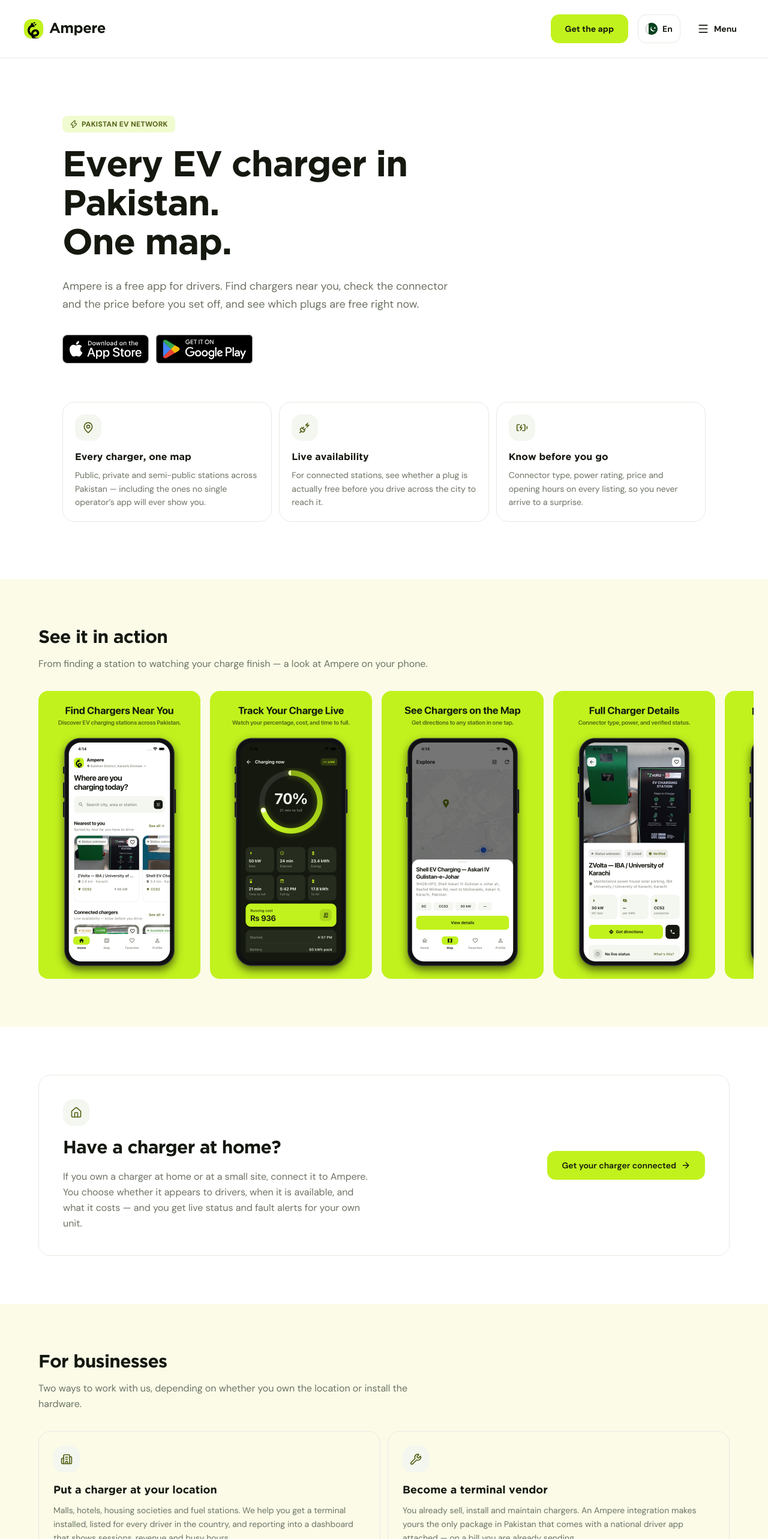
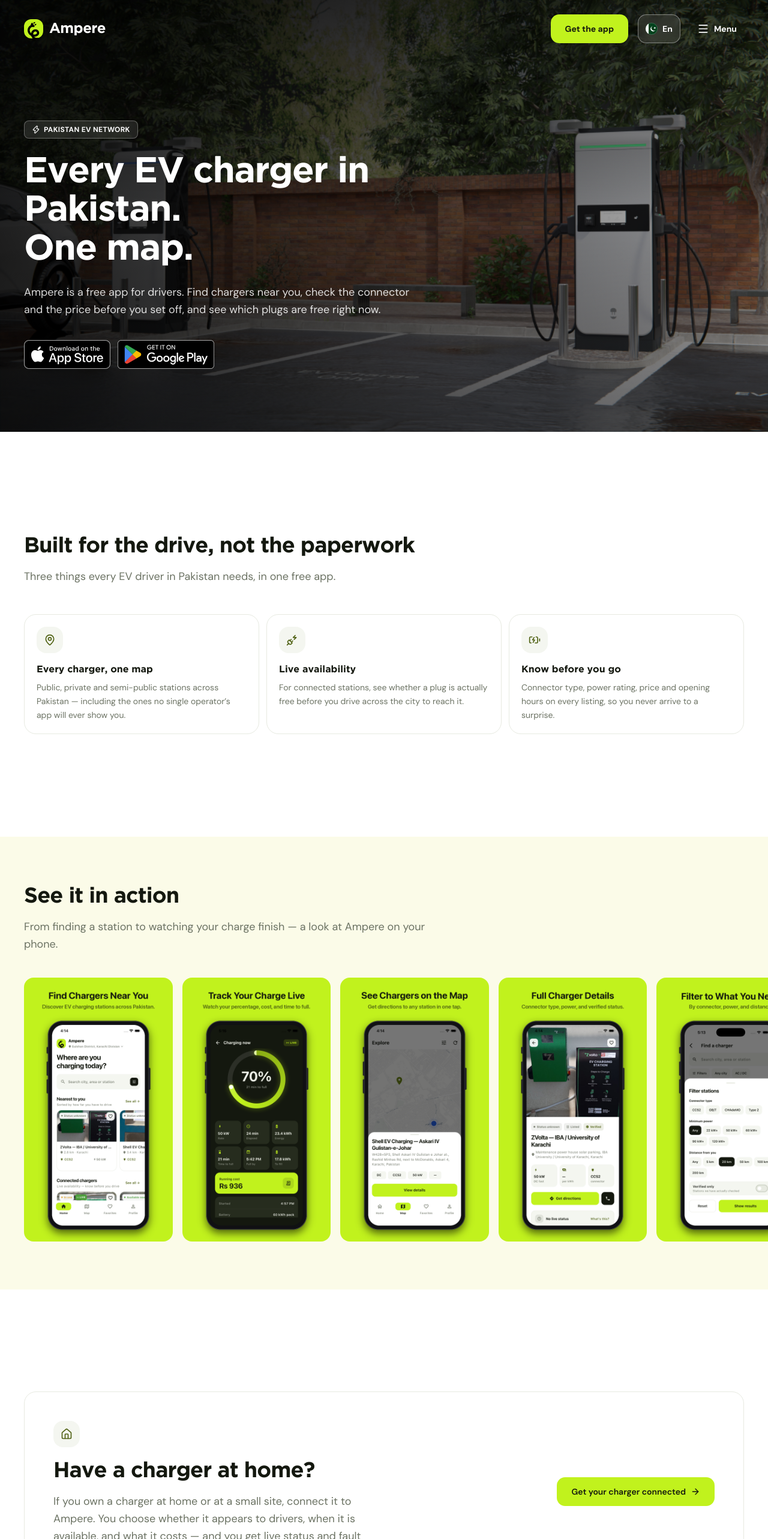
Before and after one commit to amperepakistan/EVCHARGE-nextjs, a Next.js app: page / in a window 1280 px wide. Shown: the top 2566 px of the page at 60% size. Built offline with nearby package versions, Linux system fonts and the light colour scheme.

Commit message:
landing page

```diff
--- a/app/page.tsx
+++ b/app/page.tsx
@@ -9,6 +9,7 @@
   Wrench,
   Zap,
 } from 'lucide-react';
+import { Section } from '@/components/ui/section';
 import { SiteFooter } from '@/components/ui/site-footer';
 import { SiteHeader } from '@/components/ui/site-header';
 import { StoreBadges } from '@/components/ui/store-badges';
@@ -70,35 +71,63 @@
 export default function HomePage() {
   return (
     <div className="bg-background flex min-h-screen flex-col">
-      <SiteHeader />
+      <SiteHeader overlay />
 
       <main className="flex-1">
-        {/* ---- Drivers ------------------------------------------------- */}
-        <section
-          id="drivers"
-          className="mx-auto w-full max-w-6xl scroll-mt-28 px-6 py-16 md:px-10 md:py-24"
-        >
+        {/* ---- Hero ---------------------------------------------------- */}
+        <section className="relative flex min-h-[600px] w-full items-center overflow-hidden md:aspect-[16/9] md:min-h-0">
+          <Image
+            src="/hero-image.png"
+            alt=""
+            fill
+            priority
+            sizes="100vw"
+            className="object-cover"
+          />
+
+          {/* Two scrims, not one. The horizontal pass buys contrast for the
+              copy column against a bright daylight photo; the vertical pass
+              darkens the top strip so the transparent header's white logo and
+              menu stay legible before any scroll happens. */}
+          <div className="absolute inset-0 bg-gradient-to-r from-black/85 via-black/55 to-black/20" />
+          <div className="absolute inset-0 bg-gradient-to-b from-black/60 via-transparent to-black/30" />
+
+          <div className="relative mx-auto w-full max-w-7xl px-6 pt-28 pb-16 md:px-10 md:pt-24 md:pb-0">
             <div className="max-w-3xl">
-            <span className="rounded-tag bg-primary-light text-primary-800 inline-flex items-center gap-1.5 px-3 py-1.5 text-xs font-bold tracking-wide uppercase">
+              <span className="rounded-tag inline-flex items-center gap-1.5 border border-white/30 bg-white/10 px-3 py-1.5 text-xs font-bold tracking-wide text-white uppercase backdrop-blur-sm">
                 <Zap className="size-3.5" />
                 Pakistan EV network
               </span>
 
-            <h1 className="font-heading text-text-primary mt-6 text-4xl leading-[1.08] font-bold tracking-tight sm:text-5xl lg:text-6xl">
+              <h1 className="font-heading mt-6 text-4xl leading-[1.08] font-bold tracking-tight text-white sm:text-5xl lg:text-6xl">
                 Every EV charger in Pakistan.
                 <br />
                 One map.
               </h1>
 
-            <p className="text-text-secondary mt-6 max-w-2xl text-lg leading-relaxed">
-              Ampere is a free app for drivers. Find chargers near you, check the connector
-              and the price before you set off, and see which plugs are free right now.
+              <p className="mt-6 max-w-2xl text-lg leading-relaxed text-white/85">
+                Ampere is a free app for drivers. Find chargers near you, check the
+                connector and the price before you set off, and see which plugs are free
+                right now.
               </p>
 
               <StoreBadges className="mt-9" />
             </div>
+          </div>
+        </section>
 
-          <div className="mt-16 grid gap-3 md:grid-cols-3">
+        {/* ---- Drivers ------------------------------------------------- */}
+        <Section id="drivers">
+          <div className="max-w-3xl">
+            <h2 className="font-heading text-text-primary text-3xl font-bold tracking-tight sm:text-4xl">
+              Built for the drive, not the paperwork
+            </h2>
+            <p className="text-text-secondary mt-4 max-w-2xl text-lg leading-relaxed">
+              Three things every EV driver in Pakistan needs, in one free app.
+            </p>
+          </div>
+
+          <div className="mt-12 grid gap-3 md:grid-cols-3">
             {DRIVER_FEATURES.map(({ icon: Icon, title, description }) => (
               <div key={title} className="rounded-card border-border border p-5">
                 <span className="rounded-image bg-surface-muted text-primary-800 flex size-11 items-center justify-center">
@@ -113,23 +142,19 @@
               </div>
             ))}
           </div>
-        </section>
+        </Section>
 
         {/* ---- Screenshots ----------------------------------------------- */}
-        <section
-          id="screenshots"
-          className="bg-canvas scroll-mt-24 px-6 py-16 md:px-10 md:py-20"
-        >
-          <div className="mx-auto max-w-6xl">
-            <h2 className="font-heading text-text-primary text-2xl font-bold tracking-tight sm:text-3xl">
+        <Section id="screenshots" tone="canvas">
+          <h2 className="font-heading text-text-primary text-3xl font-bold tracking-tight sm:text-4xl">
             See it in action
           </h2>
-            <p className="text-text-secondary mt-3 max-w-2xl leading-relaxed">
+          <p className="text-text-secondary mt-4 max-w-2xl text-lg leading-relaxed">
             From finding a station to watching your charge finish — a look at Ampere on
             your phone.
           </p>
 
-            <div className="-mx-6 mt-8 flex gap-4 overflow-x-auto px-6 md:-mx-10 md:px-10">
+          <div className="-mx-6 mt-10 flex gap-4 overflow-x-auto px-6 md:-mx-10 md:px-10">
             {SCREENSHOTS.map((file) => (
               <Image
                 key={file}
@@ -138,28 +163,26 @@
                 width={1080}
                 height={1920}
                 sizes="(min-width: 640px) 270px, 236px"
-                  className="h-[420px] w-auto shrink-0 rounded-2xl sm:h-[480px]"
+                className="h-[420px] w-auto shrink-0 rounded-2xl sm:h-[440px]"
               />
             ))}
           </div>
-          </div>
-        </section>
+        </Section>
 
         {/* ---- Home charger owners ------------------------------------- */}
-        <section id="home-charger" className="scroll-mt-24 px-6 py-16 md:px-10 md:py-20">
-          <div className="mx-auto max-w-6xl">
-            <div className="rounded-card border-border grid gap-8 border p-8 md:grid-cols-2 md:items-center md:p-10">
+        <Section id="home-charger">
+          <div className="rounded-card border-border grid gap-8 border p-8 md:grid-cols-2 md:items-center md:p-12">
             <div>
               <span className="rounded-image bg-surface-muted text-primary-800 mb-5 flex size-11 items-center justify-center">
                 <House className="size-5" />
               </span>
-                <h2 className="font-heading text-text-primary text-2xl font-bold tracking-tight sm:text-3xl">
+              <h2 className="font-heading text-text-primary text-3xl font-bold tracking-tight sm:text-4xl">
                 Have a charger at home?
               </h2>
-                <p className="text-text-secondary mt-4 leading-relaxed">
-                  If you own a charger at home or at a small site, connect it to Ampere.
-                  You choose whether it appears to drivers, when it is available, and what
-                  it costs — and you get live status and fault alerts for your own unit.
+              <p className="text-text-secondary mt-4 text-lg leading-relaxed">
+                If you own a charger at home or at a small site, connect it to Ampere. You
+                choose whether it appears to drivers, when it is available, and what it
+                costs — and you get live status and fault alerts for your own unit.
               </p>
             </div>
 
@@ -173,28 +196,23 @@
               </a>
             </div>
           </div>
-          </div>
-        </section>
+        </Section>
 
         {/* ---- Businesses ---------------------------------------------- */}
-        <section
-          id="business"
-          className="bg-canvas scroll-mt-24 px-6 py-16 md:px-10 md:py-20"
-        >
-          <div className="mx-auto max-w-6xl">
-            <h2 className="font-heading text-text-primary text-2xl font-bold tracking-tight sm:text-3xl">
+        <Section id="business" tone="canvas">
+          <h2 className="font-heading text-text-primary text-3xl font-bold tracking-tight sm:text-4xl">
             For businesses
           </h2>
-            <p className="text-text-secondary mt-3 max-w-2xl leading-relaxed">
-              Two ways to work with us, depending on whether you own the location or
-              install the hardware.
+          <p className="text-text-secondary mt-4 max-w-2xl text-lg leading-relaxed">
+            Two ways to work with us, depending on whether you own the location or install
+            the hardware.
           </p>
 
-            <div className="mt-8 grid gap-3 md:grid-cols-2">
+          <div className="mt-10 grid gap-3 md:grid-cols-2">
             {BUSINESS_PATHS.map(({ icon: Icon, title, description, cta, subject }) => (
               <div
                 key={title}
-                  className="rounded-card border-border flex flex-col border p-6"
+                className="rounded-card border-border bg-surface flex flex-col border p-6"
               >
                 <span className="rounded-image bg-surface-muted text-primary-800 flex size-11 items-center justify-center">
                   <Icon className="size-5" />
@@ -215,8 +233,7 @@
               </div>
             ))}
           </div>
-          </div>
-        </section>
+        </Section>
       </main>
 
       <SiteFooter />
--- a/components/ui/brand-logo.tsx
+++ b/components/ui/brand-logo.tsx
@@ -13,7 +13,14 @@
  * out.
  */
 
-export function BrandLogo({ size = 'md' }: { size?: 'sm' | 'md' | 'lg' }) {
+export function BrandLogo({
+  size = 'md',
+  tone = 'default',
+}: {
+  size?: 'sm' | 'md' | 'lg';
+  /** `inverse` renders the wordmark white, for use over a dark photo. */
+  tone?: 'default' | 'inverse';
+}) {
   const iconClass = {
     sm: 'size-6 rounded-md',
     md: 'size-8 rounded-xl',
@@ -39,7 +46,9 @@
       />
 
       <span
-        className={`font-heading text-text-primary font-bold tracking-tight ${textClass}`}
+        className={`font-heading font-bold tracking-tight ${textClass} ${
+          tone === 'inverse' ? 'text-white' : 'text-text-primary'
+        }`}
         style={{ lineHeight: 1 }}
       >
         Ampere
--- /dev/null
+++ b/components/ui/section.tsx
@@ -0,0 +1,42 @@
+import type { ReactNode } from 'react';
+import { cn } from '@/lib/utils/cn';
+
+/**
+ * One band of the landing page, held to a 16:9 content box.
+ *
+ * The ratio is applied to the inner `max-w-7xl` column rather than the
+ * full-bleed section, so every band resolves to the same height (1280 / 16 * 9
+ * = 720px) on any desktop width — that evenness is the whole point. A
+ * full-bleed ratio would instead make bands taller on wider monitors.
+ *
+ * `aspect-[16/9]` is a floor, not a clamp: if a band's content ever exceeds
+ * 720px the box grows rather than clipping. Below `md` the ratio is dropped
+ * altogether — 16:9 at phone widths is a ~200px-tall letterbox that no real
+ * content fits into — and ordinary vertical padding takes over.
+ */
+export function Section({
+  id,
+  tone = 'surface',
+  className,
+  children,
+}: {
+  id?: string;
+  tone?: 'surface' | 'canvas';
+  className?: string;
+  children: ReactNode;
+}) {
+  return (
+    <section
+      id={id}
+      className={cn(
+        'scroll-mt-24 px-6 md:px-10',
+        tone === 'canvas' ? 'bg-canvas' : 'bg-surface',
+        className,
+      )}
+    >
+      <div className="mx-auto flex w-full max-w-7xl flex-col justify-center py-16 md:aspect-[16/9] md:py-20">
+        {children}
+      </div>
+    </section>
+  );
+}
--- a/components/ui/site-header.tsx
+++ b/components/ui/site-header.tsx
@@ -7,6 +7,7 @@
 import { GetAppModal } from '@/components/ui/get-app-modal';
 import { PkFlag } from '@/components/ui/pk-flag';
 import { CONTACT } from '@/lib/legal/config';
+import { cn } from '@/lib/utils/cn';
 
 /**
  * The one header for every public page.
@@ -45,11 +46,27 @@
   },
 ];
 
-export function SiteHeader() {
+export function SiteHeader({ overlay = false }: { overlay?: boolean }) {
   const [menuOpen, setMenuOpen] = useState(false);
   const [appModalOpen, setAppModalOpen] = useState(false);
+  const [scrolled, setScrolled] = useState(false);
 
   const closeModal = useCallback(() => setAppModalOpen(false), []);
+
+  // Overlay mode only: the header floats transparently over the hero photo and
+  // takes on its solid surface once the page moves. An open menu forces the
+  // solid treatment too — the panel's links are unreadable over a photo.
+  useEffect(() => {
+    if (!overlay) return;
+    function onScroll() {
+      setScrolled(window.scrollY > 24);
+    }
+    onScroll(); // A reload can restore a mid-page scroll position.
+    window.addEventListener('scroll', onScroll, { passive: true });
+    return () => window.removeEventListener('scroll', onScroll);
+  }, [overlay]);
+
+  const transparent = overlay && !scrolled && !menuOpen;
 
   // Esc closes the menu. The modal handles its own Esc, and because it renders
   // above the header the two never both react to one keypress.
@@ -69,10 +86,21 @@
 
   return (
     <>
-      <header className="border-border bg-surface sticky top-0 z-50 border-b">
+      <header
+        className={cn(
+          'z-50 border-b transition-colors duration-300',
+          // Overlay mode leaves the flow entirely so the hero photo starts at
+          // y=0 and the header floats on top of it; `fixed` reads identically
+          // to `sticky` once scrolling, without reserving a band above the hero.
+          overlay ? 'fixed inset-x-0 top-0' : 'sticky top-0',
+          transparent
+            ? 'border-transparent bg-transparent'
+            : 'border-border bg-surface',
+        )}
+      >
         <div className="mx-auto flex h-20 max-w-7xl items-center justify-between px-6 md:h-24 md:px-10">
           <Link href="/" aria-label="Ampere home">
-            <BrandLogo size="md" />
+            <BrandLogo size="md" tone={transparent ? 'inverse' : 'default'} />
           </Link>
 
           <div className="flex items-center gap-2 md:gap-4">
@@ -87,7 +115,12 @@
             {/* Region indicator, not a control — Ampere ships one locale, so a
                 language switcher here would be a button that does nothing. */}
             <div
-              className="rounded-button border-border text-text-primary flex h-12 items-center gap-2 border px-3 text-sm font-bold"
+              className={cn(
+                'rounded-button flex h-12 items-center gap-2 border px-3 text-sm font-bold transition-colors',
+                transparent
+                  ? 'border-white/40 bg-white/10 text-white backdrop-blur-sm'
+                  : 'border-border text-text-primary',
+              )}
               title="Pakistan — English"
             >
               <PkFlag className="size-5 shrink-0" />
@@ -99,7 +132,12 @@
               onClick={() => setMenuOpen((open) => !open)}
               aria-expanded={menuOpen}
               aria-controls="site-menu"
-              className="rounded-button text-text-primary hover:bg-surface-muted flex h-12 items-center gap-2 px-3 text-sm font-bold transition-colors"
+              className={cn(
+                'rounded-button flex h-12 items-center gap-2 px-3 text-sm font-bold transition-colors',
+                transparent
+                  ? 'text-white hover:bg-white/15'
+                  : 'text-text-primary hover:bg-surface-muted',
+              )}
             >
               {menuOpen ? <X className="size-5" /> : <Menu className="size-5" />}
               <span>{menuOpen ? 'Close' : 'Menu'}</span>
```
Also changed, not shown: public/hero-image.png (added). Lines whose indentation alone changed are shown as unchanged.
